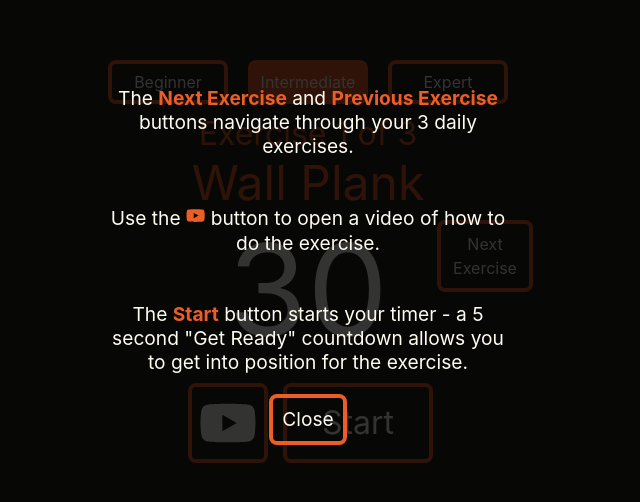
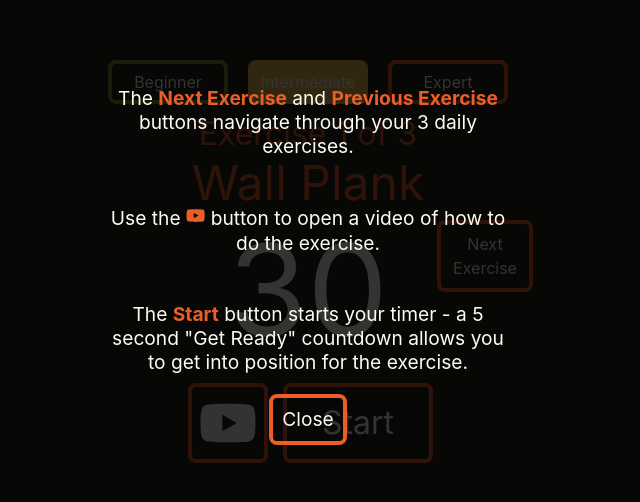
Before and after one commit to corygold-dev/2min.fit, a React (Create React App) app: page / in a window 1280 px wide. Shown: the part 144-646 px from the top of the page, without its empty margins (332-972 px from the left). Built offline with nearby package versions, Linux system fonts and the light colour scheme.

Commit message:
Add colors for programs

```diff
--- a/src/components/ProgramSelector/ProgramSelector.css
+++ b/src/components/ProgramSelector/ProgramSelector.css
@@ -6,6 +6,39 @@
 
 .selected {
   background-color: #eb5e28;
+}
+
+.not-selected {
+  background-color: transparent !important;
+}
+
+#beginner {
+  border-color: #799431;
+  background-color: #799431;
+}
+
+#intermediate {
+  border-color: #f3c053;
+  background-color: #f3c053;
+}
+
+#expert {
+  background-color: #eb5e28;
+}
+
+#beginner:hover {
+  background-color: #799431 !important;
+  transition: 200ms;
+}
+
+#intermediate:hover {
+  background-color: #f3c053 !important;
+  transition: 200ms;
+}
+
+#expert:hover {
+  background-color: #eb5e28 !important;
+  transition: 200ms;
 }
 
 #program-buttons * {
--- a/src/components/ProgramSelector/ProgramSelector.jsx
+++ b/src/components/ProgramSelector/ProgramSelector.jsx
@@ -12,19 +12,22 @@ export default function ProgramSelector() {
   return (
     <div id="program-buttons">
       <button
-        className={program === beginner ? "selected" : null}
+        id="beginner"
+        className={program === beginner ? "selected" : "not-selected"}
         onClick={() => setProgram(beginner)}
       >
         Beginner
       </button>
       <button
-        className={program === intermediate ? "selected" : null}
+        id="intermediate"
+        className={program === intermediate ? "selected" : "not-selected"}
         onClick={() => setProgram(intermediate)}
       >
         Intermediate
       </button>
       <button
-        className={program === expert ? "selected" : null}
+        id="expert"
+        className={program === expert ? "selected" : "not-selected"}
         onClick={() => setProgram(expert)}
       >
         Expert
```
Lines whose indentation alone changed are shown as unchanged.
